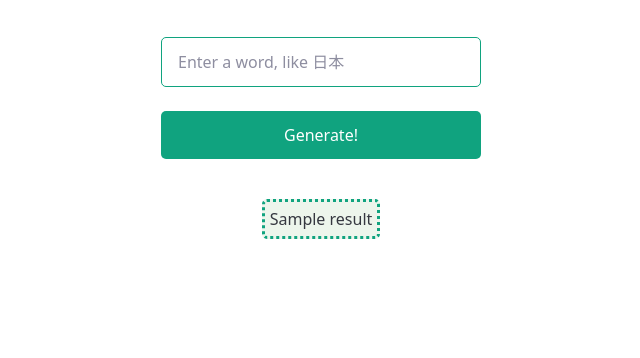
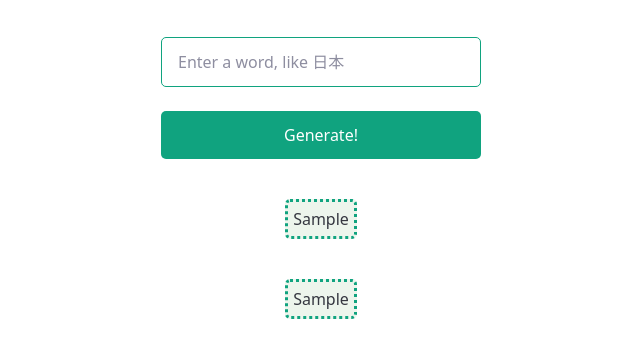
Before and after one commit to betty2310/jp2enAi, a Flask app: template templates/index.html in a window 1280 px wide. Shown: the part 193-551 px from the top of the page, without its empty margins (319-959 px from the left). Run offline with Flask 2, Linux system fonts and the light colour scheme; the template is opened without the code that fills it: most values are stand-ins (such as "Sample title", 1, 10 or a date in 2020); some web fonts are replaced.

Commit message:
feat(component): separate def box and sentence box

```diff
--- a/app.py
+++ b/app.py
@@ -30,11 +30,11 @@ def index():
             frequency_penalty=0,
             presence_penalty=0
         )
-        return redirect(url_for("index", result=response_definition.choices[0].text + "\n" + response_sentence.choices[0].text))
+        return redirect(url_for("index", result_def=response_definition.choices[0].text, result_sen=response_sentence.choices[0].text))
 
-    result = request.args.get("result")
-    result = parse(result)
-    return render_template("index.html", result=result)
+    result_def = request.args.get("result_def")
+    result_sen = request.args.get("result_sen")
+    return render_template("index.html", result_def=result_def, result_sen=result_sen)
 
 
 def generate_sentence(keyword):
@@ -42,4 +42,4 @@ def generate_sentence(keyword):
 
 
 def generate_definition(keyword):
-    return keyword + " とは何ですか 1. 日本語 2. English"
+    return keyword + " とは何ですか?日本語と英語"
--- a/static/main.css
+++ b/static/main.css
@@ -78,3 +78,12 @@ input[type="submit"] {
   border: #10a37f 3px dotted;
   border-radius: 5px;
 }
+
+.result_sen {
+  font-weight: normal;
+  margin: 0px 120px 40px 120px;
+  background-color: #edf5ec;
+  padding: 5px;
+  border: #10a37f 3px dotted;
+  border-radius: 5px;
+}
--- a/templates/index.html
+++ b/templates/index.html
@@ -13,7 +13,10 @@
     <input type="text" name="keyword" placeholder="Enter a word, like 日本" required />
     <input type="submit" value="Generate!" />
   </form>
-  {% if result %}
-  <div class="result">{{ result }}</div>
+  {% if result_def %}
+  <div class="result">{{ result_def }}</div>
+  {% endif %}
+  {% if result_sen %}
+  <div class="result_sen">{{ result_sen }}</div>
   {% endif %}
 </body>
```
